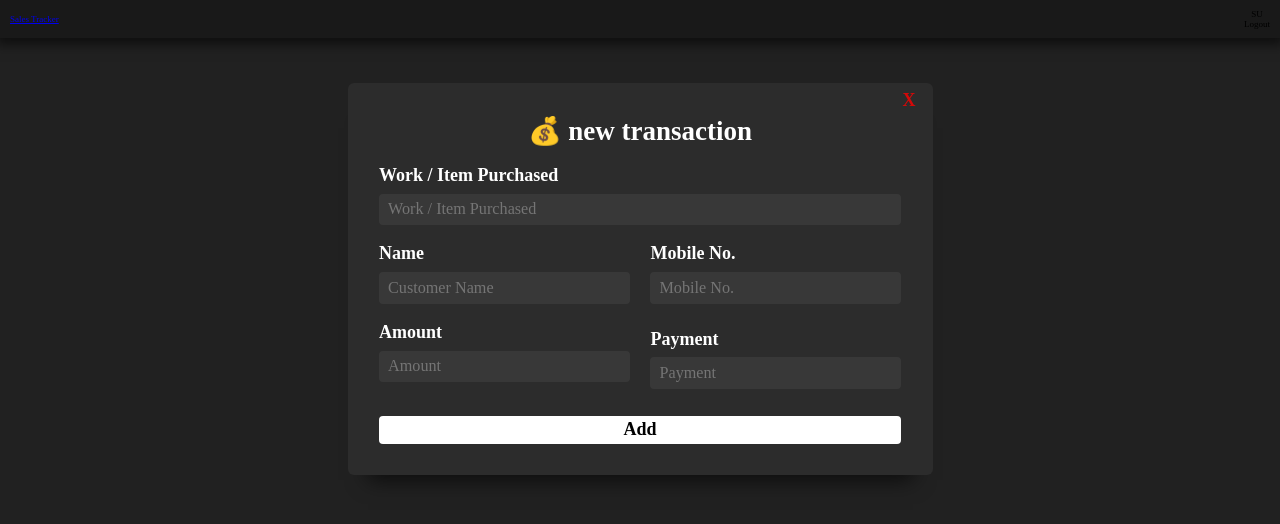
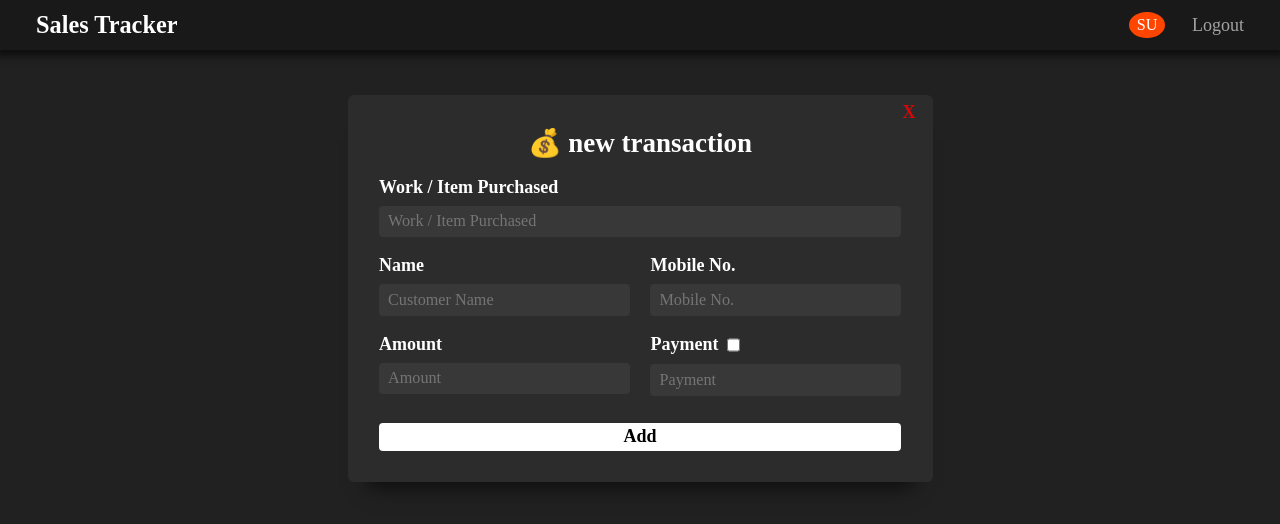
Before and after one commit to nishant7372/Sales-tracker-app, a React (Create React App) app: page /new in a window 1280 px wide. Shown: the top 524 px of the page. Built offline with nearby package versions, Linux system fonts and the light colour scheme; no server answers; the database is empty; sample sign-in values are in the browser's storage.

Commit message:
css fixed

```diff
--- a/src/Components/NavBar/NavBar.module.css
+++ b/src/Components/NavBar/NavBar.module.css
@@ -1,99 +1,119 @@
 .nav-container {
+  box-shadow: 0 2px 8px 4px rgba(0, 0, 0, 0.6);
+  background-color: rgba(25, 25, 25, 255);
+  height: 50px;
   transition: all 1s ease-in-out;
-  box-shadow: 0 2px 12px 4px rgba(0, 0, 0, 0.6);
-  background-color: rgba(25, 25, 25, 255);
+  z-index: 5;
+  font-size: 1.8rem;
 }
 
 .sticky {
-  transition: all 0.3s ease-in-out;
   position: sticky;
   top: 0;
-  z-index: 2;
-}
-
-@media screen and (max-width: 600px) {
-  .navbar {
-    flex-direction: column;
-    gap: 2rem;
-    padding: 1.2rem 0;
-  }
-  .leftSection {
-    padding-left: 0;
-  }
-  .rightSection {
-    padding-right: 0;
-  }
-}
-
-@media screen and (min-width: 600px) {
-  .navbar {
-    flex-direction: row;
-    padding: 10px;
-  }
-  .leftSection {
-    padding-left: 4rem;
-  }
-  .rightSection {
-    padding-right: 4rem;
-  }
 }
 
 .navbar {
   display: flex;
   align-items: center;
   justify-content: space-between;
-  padding: 1rem 0;
-  min-width: max(33rem, 330px);
-  max-width: 140rem;
+  height: 100%;
   margin: auto;
+  max-width: 1400px;
 }
 
-.leftSection {
+.nav-left {
   display: flex;
-  font-size: max(2.8rem, 22.4px);
-  font-weight: bold;
-  color: white;
   align-items: center;
   justify-content: center;
-  gap: 1.2rem;
+  gap: 1.5rem;
+  font-size: 2.3rem;
+  padding-left: 4rem;
 }
 
-.leftSection img {
+/* .leftSection img {
   width: 4rem;
   height: 4rem;
   -webkit-filter: invert(1);
   filter: invert(1);
+} */
+
+.nav-middle {
+  font-size: 1.6rem;
+  padding-left: 1.5rem;
+  padding-top: 0.3rem;
+  display: flex;
+  gap: 2rem;
 }
 
-.rightSection {
-  font-size: max(2rem, 20px);
+.nav-right-auth,
+.nav-right-noauth {
   display: flex;
   align-items: center;
-  gap: 2rem;
-  align-items: center;
   justify-content: center;
+  font-size: 2rem;
+}
+.nav-right-auth {
+  gap: 3rem;
+  padding-right: 4rem;
+}
+.nav-right-noauth {
+  gap: 4rem;
+  padding-right: 4rem;
 }
 
-.rightSection a,
-.rightSection .btn {
+.nav-middle a,
+.log-btn {
   color: rgba(255, 255, 255, 0.6);
+}
+
+.nav-right-auth a {
+  height: 3rem;
+}
+
+.nav-container a {
   text-decoration: none;
-  padding: 0.2rem 1rem;
-  border-radius: 6px;
+}
+
+.nav-middle a:hover,
+.log-btn:hover {
+  color: white;
+  transition: color 0.3s ease-in-out;
   cursor: pointer;
 }
 
-.rightSection a {
-  color: rgba(255, 255, 255, 0.6);
+.avatar {
+  width: 100%;
+  height: 100%;
+  border-radius: 50%;
+  border: 1px solid white;
+  cursor: pointer;
 }
 
-.rightSection a:hover,
-.rightSection .btn:hover {
+.logo {
+  width: 100%;
+  height: 100%;
+  border-radius: 50%;
+  border: 1px solid white;
+  cursor: pointer;
+}
+
+.app-name {
+  width: 100%;
+  font-weight: 600;
+  font-size: 2.7rem;
   color: white;
-  transition: color 0.3s ease-in-out;
 }
 
 .userName {
   color: white;
-  font-size: max(2rem, 16px);
 }
+
+.userNameLogo {
+  background-color: orangered;
+  font-weight: 500;
+  color: white;
+  border-radius: 50%;
+  font-size: 1.8rem;
+  padding: 0.4rem 0.85rem;
+  cursor: pointer;
+}
--- a/src/pages/home/Home.module.css
+++ b/src/pages/home/Home.module.css
@@ -11,6 +11,7 @@
 @media only screen and (max-width: 825px) {
   .main-container {
     flex-direction: column-reverse;
+    margin-top: -1rem;
   }
   .right-section {
     margin: auto;
@@ -28,6 +29,9 @@
   .transaction-list {
     width: 80rem;
   }
+  .right-section {
+    width: 40rem;
+  }
 }
 
 .transaction-list {
@@ -38,14 +42,11 @@
 .title {
   background-color: rgb(244, 0, 118);
   color: white;
-  display: flex;
-  flex-direction: row;
-  justify-content: space-between;
-  padding: 1.2rem 2.2rem;
-  border-radius: 5px;
-  font-size: 2.4rem;
-  margin-bottom: 2rem;
-  display: flex;
+  padding: 0.2rem 2.4rem;
+  border-top-left-radius: 4px;
+  border-top-right-radius: 4px;
+  font-size: 2.6rem;
+  font-weight: 500;
 }
 
 .title-container {
@@ -53,12 +54,20 @@
 }
 
 .filter {
-  background-color: rgba(55, 54, 62, 255);
-  padding: 0rem 0.4rem;
-  border-radius: 4px;
+  background-color: rgba(55, 54, 60, 255);
+  padding: 0.4rem 1.4rem;
+  border-bottom-left-radius: 4px;
+  border-bottom-right-radius: 4px;
   display: flex;
+  flex-direction: row;
+  gap: 2rem;
+  font-size: 1.8rem;
 }
 
+.filter-right {
+  display: flex;
+  flex-direction: row;
+}
 @media screen and (max-width: 600px) {
   select {
     font-size: 2px;
@@ -67,10 +76,9 @@
 
 select {
   border-radius: 4px;
-  font-size: min(2.6vw, 1.9rem);
+  font-size: 1.6rem;
   border-width: 0px;
   outline: 0;
-  /* -webkit-appearance: none; */
   box-shadow: none;
   -moz-box-shadow: none;
   -webkit-box-shadow: none;
@@ -82,7 +90,7 @@ select {
 option {
   padding: 0rem 4rem;
   text-align: center;
-  font-size: min(2.6vw, 1.8rem);
+  font-size: 1.6rem;
 }
 
 .right-section a {
@@ -107,3 +115,19 @@ option {
   gap: 5.5rem;
   align-items: center;
 }
+
+.groupby-list {
+  margin-top: 2rem;
+}
+
+.group-key {
+  text-align: left;
+  display: flex;
+}
+
+.key-name {
+  margin: 0.5rem 2.4rem;
+  border: 1px solid rgba(255, 255, 255, 0.35);
+  padding: 0.2rem 1.6rem;
+  border-radius: 4px;
+}
--- a/src/pages/home/TransactionList.module.css
+++ b/src/pages/home/TransactionList.module.css
@@ -25,9 +25,6 @@
 }
 
 .card-border {
-  /* border-bottom: 1px solid #777;
-  border-right: 1px solid #777; */
-  /* box-shadow: 0px 2px 8px 3px rgba(0, 0, 0, 0.2); */
   box-shadow: rgba(0, 0, 0, 0.65) 0px 15px 25px -20px;
 }
 
@@ -36,15 +33,10 @@ li {
 }
 
 .card-noborder {
-  /* border-right: 1px solid #777; */
   border-bottom: 1px solid #777;
   border-bottom-left-radius: 0;
   border-bottom-right-radius: 0;
 }
-
-/* .card:last-child {
-  border-bottom: none;
-} */
 
 .container {
   display: flex;
@@ -96,3 +88,7 @@ li {
   font-weight: 600;
   color: white;
 }
+
+.no-items-found {
+  margin-top: 2rem;
+}
--- a/src/pages/newCustomer/NewCustomer.module.css
+++ b/src/pages/newCustomer/NewCustomer.module.css
@@ -21,7 +21,6 @@
   font-size: max(1.9rem, 16.15px);
   border-width: 0px;
   outline: 0;
-  -webkit-appearance: none;
   box-shadow: none;
   -moz-box-shadow: none;
   -webkit-box-shadow: none;
@@ -40,7 +39,7 @@
   position: relative;
   max-width: max(65rem, 297.5px);
   min-width: max(32rem, 272px);
-  width: 50vw;
+  width: 70vw;
   margin: max(5rem, 42.5px) auto;
   margin-bottom: max(2rem, 17px);
   border-radius: 6px;
@@ -94,6 +93,7 @@ input::-webkit-inner-spin-button {
 
 input[type="number"] {
   -moz-appearance: textfield;
+  appearance: textfield;
 }
 
 @media only screen and (max-width: 750px) {
@@ -141,3 +141,13 @@ input[type="number"] {
   color: white;
   background-color: rgba(255, 0, 0, 0.8);
 }
+
+.done-checkbox {
+  cursor: pointer;
+}
+
+.payment-label {
+  display: flex;
+  align-items: center;
+  gap: 1rem;
+}
```
